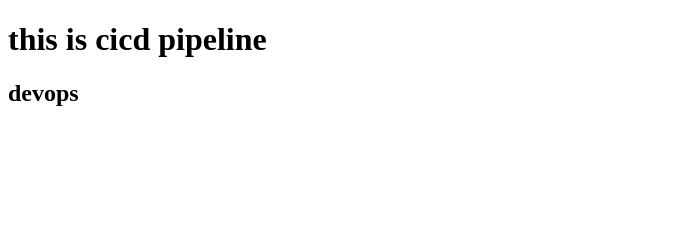
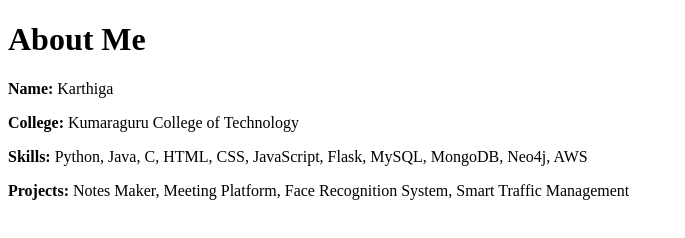
Before and after one commit to KARTHIGA1404/p1, a plain HTML site: page index.html in a window 1280 px wide. Shown: the whole page, without its empty margins (0-685 px from the left). Drawn offline with Linux system fonts and the light colour scheme.

Commit message:
Update index.html

```diff
--- a/index.html
+++ b/index.html
@@ -1,12 +1,13 @@
 <!DOCTYPE html>
-<html lang="en">
+<html>
 <head>
-    <meta charset="UTF-8">
-    <meta name="viewport" content="width=device-width, initial-scale=1.0">
-    <title>Document</title>
+  <title>Karthiga's Profile</title>
 </head>
 <body>
-    <h1>this is cicd pipeline</h1>
-    <h2>devops</h2>
+  <h1>About Me</h1>
+  <p><strong>Name:</strong> Karthiga</p>
+  <p><strong>College:</strong> Kumaraguru College of Technology</p>
+  <p><strong>Skills:</strong> Python, Java, C, HTML, CSS, JavaScript, Flask, MySQL, MongoDB, Neo4j, AWS</p>
+  <p><strong>Projects:</strong> Notes Maker, Meeting Platform, Face Recognition System, Smart Traffic Management</p>
 </body>
 </html>
```
